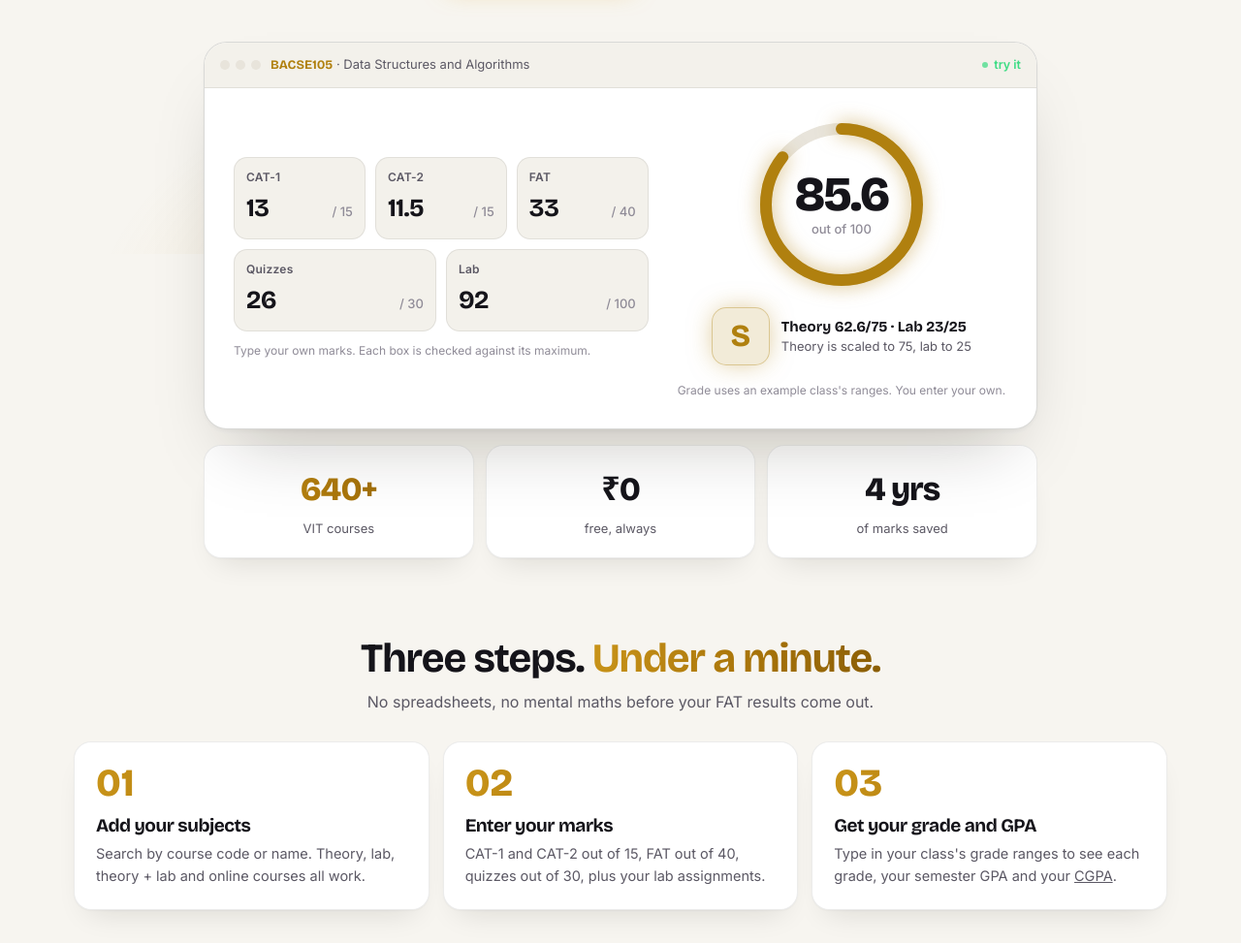
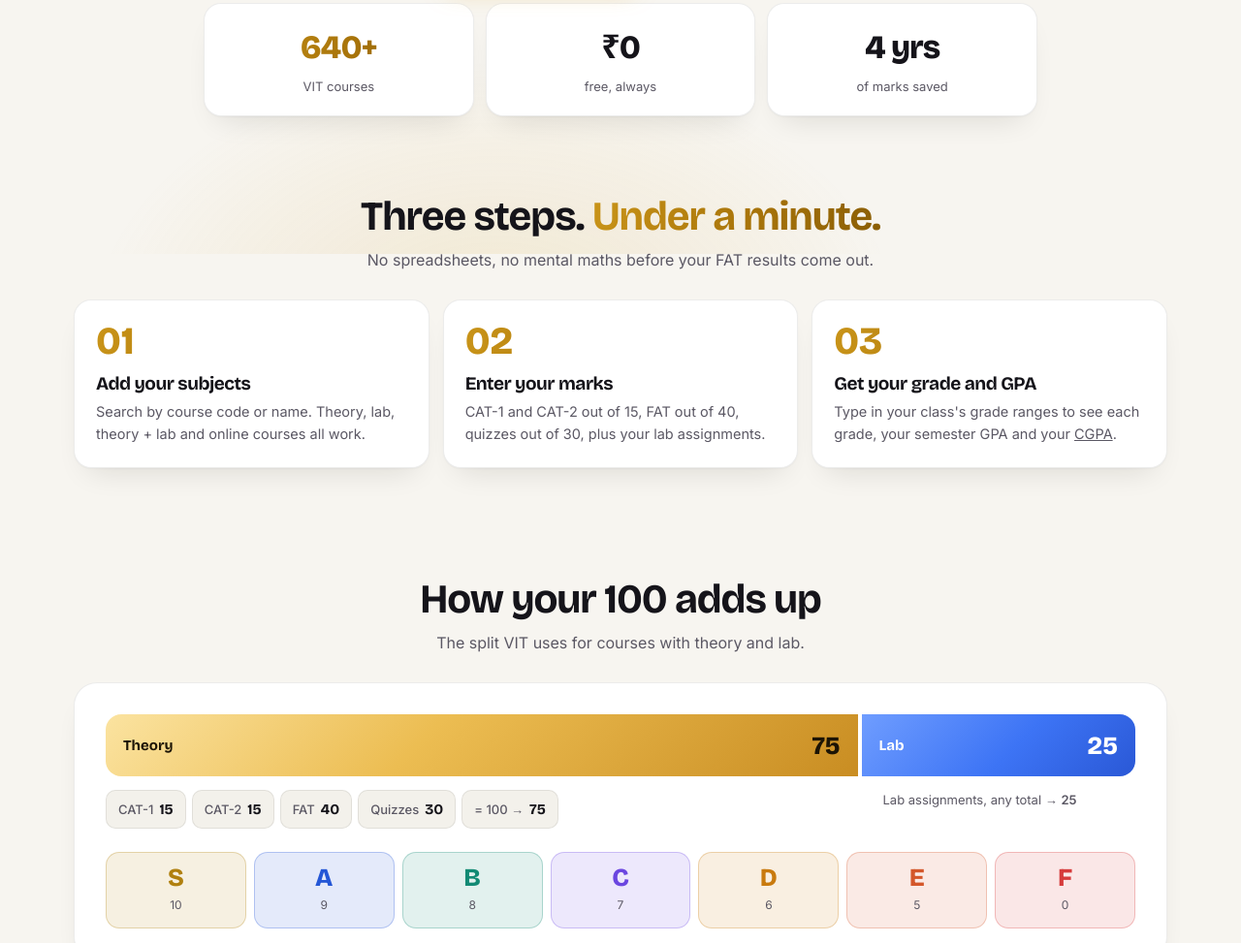
Before and after one commit to sxiddy/vitcgpacalc, a plain HTML site: page index.html in a window 1280 px wide. Shown: the part 538-1511 px from the top of the page at 97% size. Drawn offline with nearby package versions, Linux system fonts and the light colour scheme.

Commit message:
Remove home demo, show F in grade ranges, plain grade points, clearer credit labels
Co-Authored-By: Claude Opus 5.5 <noreply@anthropic.com>

```diff
--- a/css/style.css
+++ b/css/style.css
@@ -251,8 +251,8 @@ details.fold[open] > .fold-body { animation: rise .25s var(--ease); }
 .fold-foot { display: flex; align-items: center; justify-content: space-between; gap: 8px; flex-wrap: wrap; }
 .fold-foot .note { font-size: 12.5px; color: var(--text-2); }
 
-.ranges { display: grid; grid-template-columns: repeat(3, minmax(0, 1fr)); gap: 8px; }
-@media (min-width: 560px) { .ranges { grid-template-columns: repeat(6, minmax(0, 1fr)); } }
+.ranges { display: grid; grid-template-columns: repeat(4, minmax(0, 1fr)); gap: 8px; }
+@media (min-width: 560px) { .ranges { grid-template-columns: repeat(7, minmax(0, 1fr)); } }
 .range { display: flex; flex-direction: column; align-items: center; gap: 2px; background: var(--surface); border: 1px solid var(--border); border-radius: 12px; padding: 8px 4px; transition: border-color .15s; }
 .range:focus-within { border-color: var(--blue); }
 .range label { font-family: var(--font-display); font-weight: 800; font-size: 17px; }
@@ -613,3 +613,5 @@ input[type="range"]::-moz-range-thumb { width: 22px; height: 22px; border-radius
 .card-body, .fold-body, .cg-card [data-pane] { grid-template-columns: minmax(0, 1fr); }
 .sem-list { grid-template-columns: minmax(0, 1fr); }
 .sem-log, .log li { min-width: 0; }
+.range.f output { font-family: var(--font-display); font-weight: 700; font-size: 18px; height: 28px; line-height: 28px; color: var(--text-2); }
+.range.f { background: transparent; border-style: dashed; }
--- a/index.html
+++ b/index.html
@@ -42,22 +42,6 @@
       <a class="btn btn-lg" href="#how">How it works</a>
     </div>
 
-    <div class="demo-win" id="demo">
-      <div class="win-bar"><span class="dots"><i></i><i></i><i></i></span><span class="name"><b>BACSE105</b> · Data Structures and Algorithms</span><span class="try">try it</span></div>
-      <div class="win-body">
-        <div class="demo-in">
-          <div class="marks"><div class="mark"><label for="d-cat1">CAT-1</label><div class="val"><input id="d-cat1" inputmode="decimal" autocomplete="off" value="13" data-max="15"><span class="max">/ 15</span></div></div><div class="mark"><label for="d-cat2">CAT-2</label><div class="val"><input id="d-cat2" inputmode="decimal" autocomplete="off" value="11.5" data-max="15"><span class="max">/ 15</span></div></div><div class="mark"><label for="d-fat">FAT</label><div class="val"><input id="d-fat" inputmode="decimal" autocomplete="off" value="33" data-max="40"><span class="max">/ 40</span></div></div></div>
-          <div class="marks two"><div class="mark"><label for="d-quiz">Quizzes</label><div class="val"><input id="d-quiz" inputmode="decimal" autocomplete="off" value="26" data-max="30"><span class="max">/ 30</span></div></div><div class="mark"><label for="d-lab">Lab</label><div class="val"><input id="d-lab" inputmode="decimal" autocomplete="off" value="92" data-max="100"><span class="max">/ 100</span></div></div></div>
-          <p class="err" id="d-err"></p>
-          <p class="demo-note" style="text-align:left">Type your own marks. Each box is checked against its maximum.</p>
-        </div>
-        <div class="demo-out" aria-live="polite">
-          <div class="big-ring" id="d-ring"><svg viewBox="0 0 180 180"><circle class="track" cx="90" cy="90" r="78"/><circle class="bar" cx="90" cy="90" r="78" stroke-dasharray="490.09" stroke-dashoffset="490.09"/></svg><div class="mid"><b id="d-total">0</b><small>out of 100</small></div></div>
-          <div class="demo-grade"><div class="grade" id="d-grade">–</div><p><b id="d-split"></b><br>Theory is scaled to 75, lab to 25</p></div>
-          <p class="demo-note">Grade uses an example class's ranges. You enter your own.</p>
-        </div>
-      </div>
-    </div>
     <div class="tiles">
       <div class="tile"><b class="grad">640+</b><span>VIT courses</span></div>
       <div class="tile"><b>₹0</b><span>free, always</span></div>
@@ -89,13 +73,13 @@
         <div class="lbn">Lab assignments, any total → <b>25</b></div>
       </div>
       <div class="grade-scale" aria-label="Grade points">
-        <div style="--gc:var(--g-S)"><b>S</b><span>10 pts</span></div>
-        <div style="--gc:var(--g-A)"><b>A</b><span>9 pts</span></div>
-        <div style="--gc:var(--g-B)"><b>B</b><span>8 pts</span></div>
-        <div style="--gc:var(--g-C)"><b>C</b><span>7 pts</span></div>
-        <div style="--gc:var(--g-D)"><b>D</b><span>6 pts</span></div>
-        <div style="--gc:var(--g-E)"><b>E</b><span>5 pts</span></div>
-        <div style="--gc:var(--g-F)"><b>F</b><span>0 pts</span></div>
+        <div style="--gc:var(--g-S)"><b>S</b><span>10</span></div>
+        <div style="--gc:var(--g-A)"><b>A</b><span>9</span></div>
+        <div style="--gc:var(--g-B)"><b>B</b><span>8</span></div>
+        <div style="--gc:var(--g-C)"><b>C</b><span>7</span></div>
+        <div style="--gc:var(--g-D)"><b>D</b><span>6</span></div>
+        <div style="--gc:var(--g-E)"><b>E</b><span>5</span></div>
+        <div style="--gc:var(--g-F)"><b>F</b><span>0</span></div>
       </div>
     </div>
   </section>
@@ -135,7 +119,6 @@
 </main>
 
 <footer class="footer"><div class="wrap"><a class="logo" href="./" aria-label="VIT cgpa home"><b>VIT</b><span>cgpa</span><i aria-hidden="true"></i></a><span>Made for VIT Vellore students. Not affiliated with VIT.</span><span>vitcgpacalc.vercel.app</span></div></footer>
-<script src="js/calc.js"></script>
 <script src="js/qr.js"></script>
 <script src="js/card.js"></script>
 <script src="js/home.js"></script>
--- a/js/home.js
+++ b/js/home.js
@@ -1,38 +1,6 @@
-// Home page: the live "try it" calculator, scroll reveals and the share card previews.
+// Home page: scroll reveals and the share card previews.
 (function () {
   const $ = id => document.getElementById(id);
-  // an example class's ranges, only for the demo; real subjects start with empty ranges
-  const DEMO_RANGES = { S: 84, A: 71, B: 61, C: 51, D: 46, E: 40 };
-  const IDS = ['cat1', 'cat2', 'fat', 'quiz', 'lab'];
-  const MAX = { cat1: 15, cat2: 15, fat: 40, quiz: 30, lab: 100 };
-  const C = 2 * Math.PI * 78;
-
-  function demo() {
-    const v = {}, errs = [];
-    const NAME = { cat1: 'CAT-1', cat2: 'CAT-2', fat: 'FAT', quiz: 'Quizzes', lab: 'Lab' };
-    IDS.forEach(k => {
-      const el = $('d-' + k), n = VC.num(el.value);
-      const bad = n !== null && (Number.isNaN(n) || n < 0 || n > MAX[k]);
-      el.closest('.mark').classList.toggle('bad', bad);
-      if (bad) errs.push(NAME[k] + ' is out of ' + MAX[k]);
-      v[k] = bad || n === null ? 0 : n;
-    });
-    $('d-err').textContent = errs.join(' · ');
-    const s = { y: 'ETL', cr: 4, l: 3, tu: 0, p: 2, cat1: v.cat1, cat2: v.cat2, fat: v.fat,
-      quiz: [{ s: v.quiz, m: 30 }], lab: [{ s: v.lab, m: 100 }], g: DEMO_RANGES };
-    const p = VC.parts(s)[0];
-    const col = p.grade ? `var(--g-${p.grade})` : 'var(--text-3)';
-    const ring = $('d-ring');
-    ring.style.setProperty('--ring', col);
-    ring.querySelector('.bar').style.strokeDashoffset = (C * (1 - p.value / 100)).toFixed(2);
-    $('d-total').textContent = Math.round(p.value * 10) / 10;
-    const g = $('d-grade');
-    if (g.textContent !== p.grade) { g.textContent = p.grade; g.style.animation = 'none'; void g.offsetWidth; g.style.animation = ''; }
-    g.style.setProperty('--gc', col);
-    const r1 = n => Math.round(n * 10) / 10;
-    $('d-split').textContent = `Theory ${r1(p.thScaled)}/75 · Lab ${r1(p.labScaled)}/25`;
-  }
-
   function reveals() {
     const els = document.querySelectorAll('.reveal');
     if (!('IntersectionObserver' in window)) { els.forEach(e => e.classList.add('in')); return; }
@@ -59,7 +27,6 @@
   }
 
   document.addEventListener('DOMContentLoaded', () => {
-    IDS.forEach(k => $('d-' + k).addEventListener('input', demo));
-    demo(); reveals(); fan();
+    reveals(); fan();
   });
 })();
```
Also changed, not shown: js/ui.js (+6 -3 lines).
